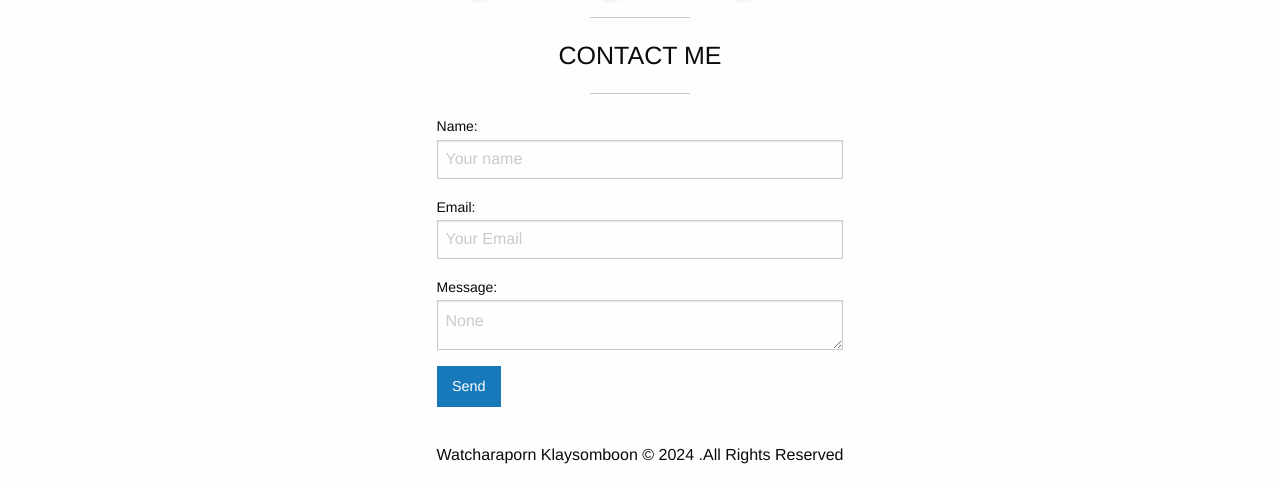
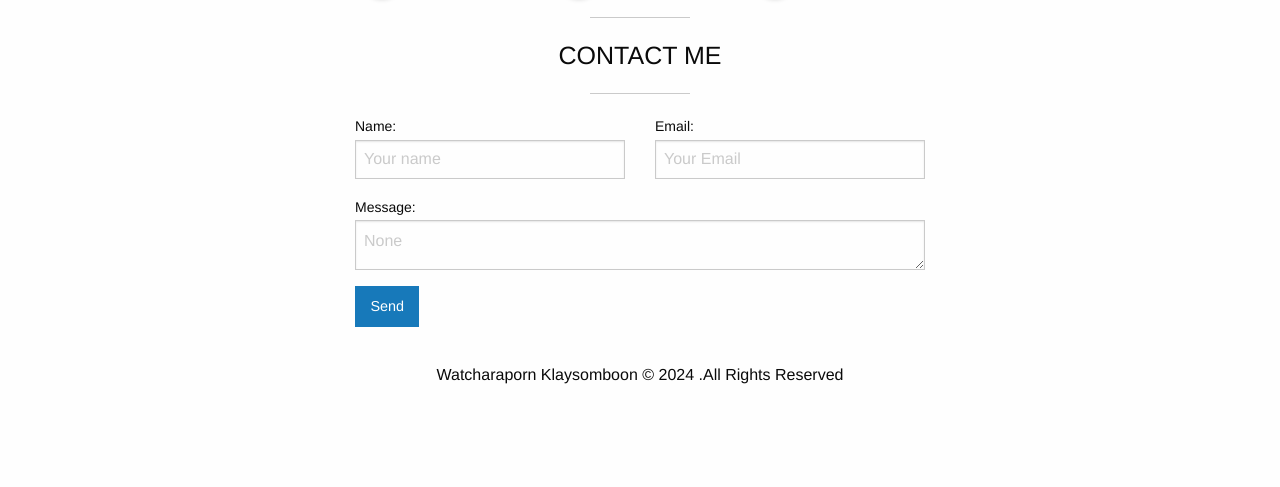
Before and after one commit to 64030301nam/64030301nam.github.io, a plain HTML site: page index.html in a window 1280 px wide. Shown: the part 385-872 px from the top of the page. After the commit the page ends 800 px from the top, so only its background shows below. Drawn offline with nearby package versions, Linux system fonts and the light colour scheme.

Commit message:
แกไข

```diff
--- a/index.html
+++ b/index.html
@@ -9,6 +9,7 @@
     <!-- ลิงก์ไปยังไฟล์ CSS -->
     <link rel="stylesheet" href="styles.css">
     <link rel="stylesheet" href="http://cdnjs.cloudflare.com/ajax/libs/foundation/6.6.1/css/foundation.min.css">
+    <link rel="stylesheet" href="http://cdnjs.cloudflare.com/ajax/libs/foundation/6.6.1/css/foundation-float.min.css">
     <link rel="stylesheet" href="http://stackpath.bootstrapcdn.com/font-awesome/4.7.0/css/font-awesome.min.css">
 </head>
 
```
